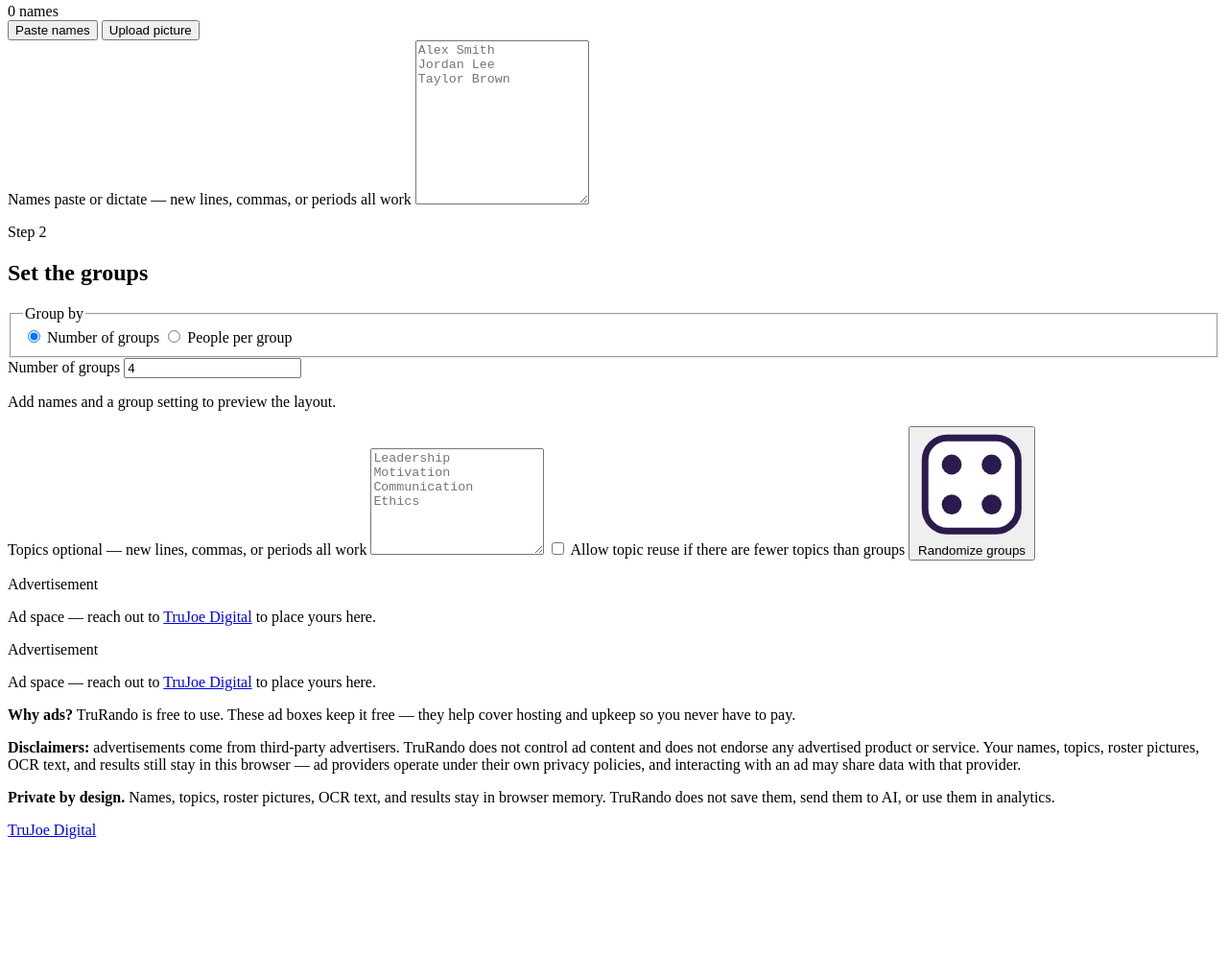
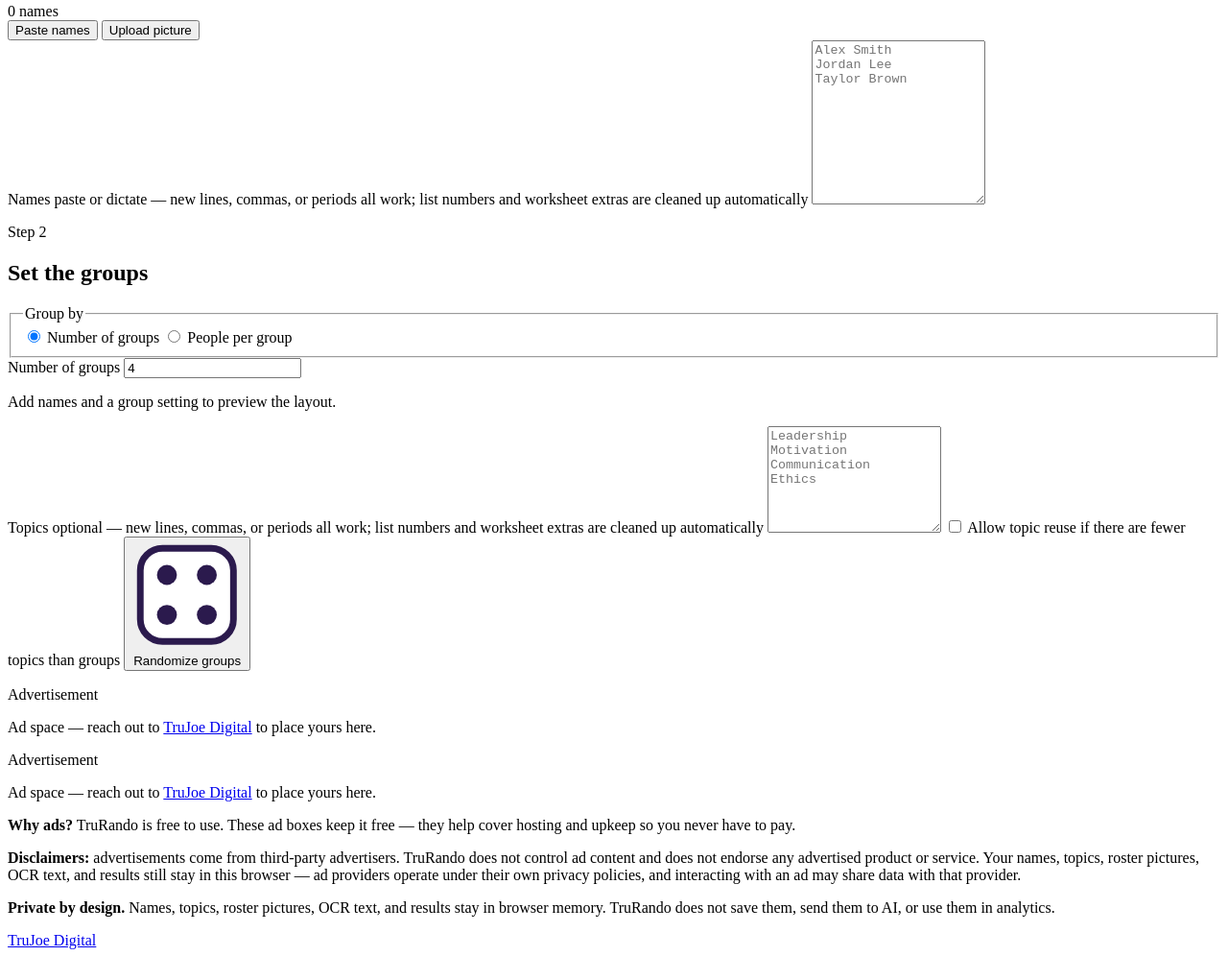
Before and after one commit to TruJ0e/TruRando, a website with bundled scripts: page index.html in a window 1280 px wide. Shown: the part 2363-3359 px from the top of the page at 96% size. Before the commit the page ends 3253 px from the top, so only its background shows below. Built offline with nearby package versions, Linux system fonts and the light colour scheme; files whose address does not match are found by name.

Commit message:
Hint: pasted list numbers and worksheet extras are cleaned automatically

```diff
--- a/index.html
+++ b/index.html
@@ -61,7 +61,7 @@
       </div>
 
       <div id="pastePanel" class="tab-panel">
-        <label for="names">Names <span class="optional-label">paste or dictate — new lines, commas, or periods all work</span></label>
+        <label for="names">Names <span class="optional-label">paste or dictate — new lines, commas, or periods all work; list numbers and worksheet extras are cleaned up automatically</span></label>
         <textarea id="names" rows="11" autocomplete="off" autocapitalize="words" spellcheck="false" placeholder="Alex Smith&#10;Jordan Lee&#10;Taylor Brown"></textarea>
         <p id="duplicateNotice" class="notice-text" hidden></p>
       </div>
@@ -100,7 +100,7 @@
       <input id="groupValue" class="number-input" type="number" min="1" step="1" value="4" inputmode="numeric">
       <p id="groupPreview" class="preview-text">Add names and a group setting to preview the layout.</p>
 
-      <label for="topics">Topics <span class="optional-label">optional — new lines, commas, or periods all work</span></label>
+      <label for="topics">Topics <span class="optional-label">optional — new lines, commas, or periods all work; list numbers and worksheet extras are cleaned up automatically</span></label>
       <textarea id="topics" rows="7" autocomplete="off" spellcheck="false" placeholder="Leadership&#10;Motivation&#10;Communication&#10;Ethics"></textarea>
 
       <label class="checkbox-row">
```
